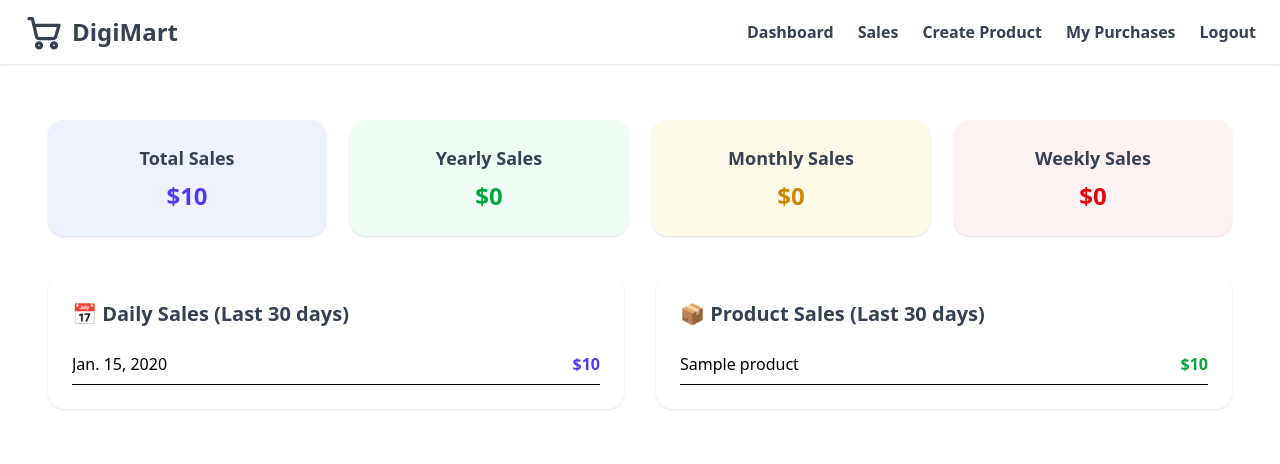
After one commit to tamim-vaiya/DigiMart-django, a Django app: page /sales/ in a window 1280 px wide. The commit adds this page. Shown: the top 464 px of the page. Run offline with Django 5.2, Linux system fonts and the light colour scheme; a user stored in the database is signed in; tables that the repository leaves empty hold one stand-in row (values such as "Sample post"); some libraries are stand-ins or nearby versions.

Commit message:
Completed DigiMart Project

```diff
--- a/DigiMart/settings.py
+++ b/DigiMart/settings.py
@@ -38,6 +38,7 @@ ALLOWED_HOSTS = []
 INSTALLED_APPS = [
     'core',
     "widget_tweaks",
+    'django.contrib.humanize',
     'django.contrib.admin',
     'django.contrib.auth',
     'django.contrib.contenttypes',
--- /dev/null
+++ b/core/templates/core/sales.html
@@ -0,0 +1,70 @@
+{% extends "base.html" %}
+{% load humanize %}
+
+{% block body %}
+<div class="max-w-7xl mx-auto px-6 py-8">
+
+    <!-- Sales Summary Cards -->
+    <div class="grid grid-cols-1 md:grid-cols-4 gap-6 mb-10">
+        <div class="p-6 bg-indigo-50 rounded-2xl shadow text-center">
+            <h2 class="text-lg font-semibold text-gray-700">Total Sales</h2>
+            <p class="text-2xl font-bold text-indigo-600 mt-2">
+                ${{ total_sales.amount__sum|default:0|intcomma }}
+            </p>
+        </div>
+        <div class="p-6 bg-green-50 rounded-2xl shadow text-center">
+            <h2 class="text-lg font-semibold text-gray-700">Yearly Sales</h2>
+            <p class="text-2xl font-bold text-green-600 mt-2">
+                ${{ yearly_sales.amount__sum|default:0|intcomma }}
+            </p>
+        </div>
+        <div class="p-6 bg-yellow-50 rounded-2xl shadow text-center">
+            <h2 class="text-lg font-semibold text-gray-700">Monthly Sales</h2>
+            <p class="text-2xl font-bold text-yellow-600 mt-2">
+                ${{ monthly_sales.amount__sum|default:0|intcomma }}
+            </p>
+        </div>
+        <div class="p-6 bg-red-50 rounded-2xl shadow text-center">
+            <h2 class="text-lg font-semibold text-gray-700">Weekly Sales</h2>
+            <p class="text-2xl font-bold text-red-600 mt-2">
+                ${{ weekly_sales.amount__sum|default:0|intcomma }}
+            </p>
+        </div>
+    </div>
+
+    <!-- Sales Breakdown -->
+    <div class="grid grid-cols-1 md:grid-cols-2 gap-8">
+
+        <!-- Daily Sales -->
+        <div class="bg-white p-6 rounded-2xl shadow">
+            <h2 class="text-xl font-semibold text-gray-700 mb-4">📅 Daily Sales (Last 30 days)</h2>
+            <div class="space-y-2 max-h-80 overflow-y-auto">
+                {% for sale in daily_sales_sum %}
+                    <div class="flex justify-between border-b py-2">
+                        <span>{{ sale.created_on__date }}</span>
+                        <span class="font-semibold text-indigo-600">${{ sale.total|intcomma }}</span>
+                    </div>
+                {% empty %}
+                    <p class="text-gray-500">No sales recorded.</p>
+                {% endfor %}
+            </div>
+        </div>
+
+        <!-- Product Sales -->
+        <div class="bg-white p-6 rounded-2xl shadow">
+            <h2 class="text-xl font-semibold text-gray-700 mb-4">📦 Product Sales (Last 30 days)</h2>
+            <div class="space-y-2 max-h-80 overflow-y-auto">
+                {% for product in product_sales_sum %}
+                    <div class="flex justify-between border-b py-2">
+                        <span>{{ product.product__name }}</span>
+                        <span class="font-semibold text-green-600">${{ product.total|intcomma }}</span>
+                    </div>
+                {% empty %}
+                    <p class="text-gray-500">No product sales recorded.</p>
+                {% endfor %}
+            </div>
+        </div>
+    </div>
+
+</div>
+{% endblock body %}
--- a/core/urls.py
+++ b/core/urls.py
@@ -1,5 +1,5 @@
 from django.urls import path
-from .views import index, detail, payment_success_view, payment_failed_view, create_checkout_session, create_product, product_edit, product_delete, dashboard, register, invalid_response, my_purchases
+from .views import index, detail, payment_success_view, payment_failed_view, create_checkout_session, create_product, product_edit, product_delete, dashboard, register, invalid_response, my_purchases, sales
 from django.contrib.auth import views as auth_views
 
 urlpatterns = [
@@ -17,4 +17,5 @@ urlpatterns = [
     path('logout/', auth_views.LogoutView.as_view(template_name='core/logout.html'), name='logout'),
     path('invalid/', invalid_response, name='invalid'),
     path('my-purchases/', my_purchases, name='my_purchases'),
+    path('sales/', sales, name='sales'),
 ]
--- a/core/views.py
+++ b/core/views.py
@@ -7,6 +7,7 @@ from django.urls import reverse
 from django.http import JsonResponse, HttpResponseNotFound
 from .forms import ProductForm, UserRagistrationForm
 from django.db.models import Sum, Count, Q
+import datetime
 
 # Create your views here.
 def index(request):
@@ -126,3 +127,30 @@ def invalid_response(request):
 def my_purchases(request):
     orders = OrderDetail.objects.all()
     return render(request, 'core/my_purchases.html', {'orders':orders})
+
+def sales(request):
+    orders = OrderDetail.objects.filter(product__seller=request.user, has_paid=True)
+    total_sales = orders.aggregate(Sum('amount'))
+
+    # weekly sales sum
+    last_week = datetime.date.today() - datetime.timedelta(days=7)
+    orders = OrderDetail.objects.filter(product__seller=request.user, has_paid=True, created_on__gt=last_week)
+    weekly_sales = orders.aggregate(Sum('amount'))
+
+    # monthly sales sum
+    today = datetime.date.today() - datetime.timedelta(days=30)
+    orders = OrderDetail.objects.filter(product__seller=request.user, has_paid=True, created_on__year=today.year, created_on__month=today.month)
+    monthly_sales = orders.aggregate(Sum('amount'))
+
+    # 365 day sales sum
+    last_year = datetime.date.today() - datetime.timedelta(days=365)
+    orders = OrderDetail.objects.filter(product__seller=request.user, has_paid=True, created_on__gt=last_year)
+    yearly_sales = orders.aggregate(Sum('amount'))
+
+    # Everyday sum for the last 30 days
+    daily_sales_sum = OrderDetail.objects.filter(product__seller=request.user, has_paid=True).values('created_on__date').order_by('created_on__date').annotate(total=Sum('amount'))
+
+    # Product sales sum for the last 30 days
+    product_sales_sum = OrderDetail.objects.filter(product__seller=request.user, has_paid=True).values('product__name').order_by('product__name').annotate(total=Sum('amount'))
+
+    return render(request, 'core/sales.html', {'total_sales': total_sales, 'yearly_sales': yearly_sales, 'monthly_sales': monthly_sales, 'weekly_sales': weekly_sales, 'daily_sales_sum':daily_sales_sum, 'product_sales_sum': product_sales_sum})
--- a/static/dist/styles.css
+++ b/static/dist/styles.css
@@ -7,13 +7,18 @@
       "Segoe UI Emoji", "Segoe UI Symbol", "Noto Color Emoji";
     --font-mono: ui-monospace, SFMono-Regular, Menlo, Monaco, Consolas, "Liberation Mono",
       "Courier New", monospace;
+    --color-red-50: oklch(97.1% 0.013 17.38);
     --color-red-500: oklch(63.7% 0.237 25.331);
     --color-red-600: oklch(57.7% 0.245 27.325);
+    --color-yellow-50: oklch(98.7% 0.026 102.212);
     --color-yellow-500: oklch(79.5% 0.184 86.047);
+    --color-yellow-600: oklch(68.1% 0.162 75.834);
+    --color-green-50: oklch(98.2% 0.018 155.826);
     --color-green-500: oklch(72.3% 0.219 149.579);
     --color-green-600: oklch(62.7% 0.194 149.214);
     --color-blue-500: oklch(62.3% 0.214 259.815);
     --color-blue-600: oklch(54.6% 0.245 262.881);
+    --color-indigo-50: oklch(96.2% 0.018 272.314);
     --color-indigo-500: oklch(58.5% 0.233 277.117);
     --color-indigo-600: oklch(51.1% 0.262 276.966);
     --color-indigo-700: oklch(45.7% 0.24 277.023);
@@ -32,10 +37,13 @@
     --container-md: 28rem;
     --container-lg: 32rem;
     --container-6xl: 72rem;
+    --container-7xl: 80rem;
     --text-sm: 0.875rem;
     --text-sm--line-height: calc(1.25 / 0.875);
     --text-lg: 1.125rem;
     --text-lg--line-height: calc(1.75 / 1.125);
+    --text-xl: 1.25rem;
+    --text-xl--line-height: calc(1.75 / 1.25);
     --text-2xl: 1.5rem;
     --text-2xl--line-height: calc(2 / 1.5);
     --text-3xl: 1.875rem;
@@ -291,6 +299,9 @@
   .h-96 {
     height: calc(var(--spacing) * 96);
   }
+  .max-h-80 {
+    max-height: calc(var(--spacing) * 80);
+  }
   .min-h-screen {
     min-height: 100vh;
   }
@@ -302,6 +313,9 @@
   }
   .max-w-6xl {
     max-width: var(--container-6xl);
+  }
+  .max-w-7xl {
+    max-width: var(--container-7xl);
   }
   .max-w-lg {
     max-width: var(--container-lg);
@@ -347,6 +361,13 @@
   }
   .gap-8 {
     gap: calc(var(--spacing) * 8);
+  }
+  .space-y-2 {
+    :where(& > :not(:last-child)) {
+      --tw-space-y-reverse: 0;
+      margin-block-start: calc(calc(var(--spacing) * 2) * var(--tw-space-y-reverse));
+      margin-block-end: calc(calc(var(--spacing) * 2) * calc(1 - var(--tw-space-y-reverse)));
+    }
   }
   .space-y-5 {
     :where(& > :not(:last-child)) {
@@ -407,6 +428,9 @@
   .overflow-hidden {
     overflow: hidden;
   }
+  .overflow-y-auto {
+    overflow-y: auto;
+  }
   .rounded-2xl {
     border-radius: var(--radius-2xl);
   }
@@ -422,6 +446,10 @@
   .border {
     border-style: var(--tw-border-style);
     border-width: 1px;
+  }
+  .border-b {
+    border-bottom-style: var(--tw-border-style);
+    border-bottom-width: 1px;
   }
   .border-none {
     --tw-border-style: none;
@@ -448,8 +476,17 @@
   .bg-gray-300 {
     background-color: var(--color-gray-300);
   }
+  .bg-green-50 {
+    background-color: var(--color-green-50);
+  }
+  .bg-indigo-50 {
+    background-color: var(--color-indigo-50);
+  }
   .bg-indigo-600 {
     background-color: var(--color-indigo-600);
+  }
+  .bg-red-50 {
+    background-color: var(--color-red-50);
   }
   .bg-red-500 {
     background-color: var(--color-red-500);
@@ -459,6 +496,9 @@
   }
   .bg-white {
     background-color: var(--color-white);
+  }
+  .bg-yellow-50 {
+    background-color: var(--color-yellow-50);
   }
   .object-cover {
     object-fit: cover;
@@ -499,6 +539,9 @@
   .py-6 {
     padding-block: calc(var(--spacing) * 6);
   }
+  .py-8 {
+    padding-block: calc(var(--spacing) * 8);
+  }
   .py-10 {
     padding-block: calc(var(--spacing) * 10);
   }
@@ -524,6 +567,10 @@
     font-size: var(--text-sm);
     line-height: var(--tw-leading, var(--text-sm--line-height));
   }
+  .text-xl {
+    font-size: var(--text-xl);
+    line-height: var(--tw-leading, var(--text-xl--line-height));
+  }
   .font-bold {
     --tw-font-weight: var(--font-weight-bold);
     font-weight: var(--font-weight-bold);
@@ -535,6 +582,9 @@
   .font-semibold {
     --tw-font-weight: var(--font-weight-semibold);
     font-weight: var(--font-weight-semibold);
+  }
+  .text-gray-400 {
+    color: var(--color-gray-400);
   }
   .text-gray-500 {
     color: var(--color-gray-500);
@@ -568,6 +618,12 @@
   }
   .text-yellow-500 {
     color: var(--color-yellow-500);
+  }
+  .text-yellow-600 {
+    color: var(--color-yellow-600);
+  }
+  .italic {
+    font-style: italic;
   }
   .shadow {
     --tw-shadow: 0 1px 3px 0 var(--tw-shadow-color, rgb(0 0 0 / 0.1)), 0 1px 2px -1px var(--tw-shadow-color, rgb(0 0 0 / 0.1));
@@ -779,6 +835,11 @@
   .md\:grid-cols-3 {
     @media (width >= 48rem) {
       grid-template-columns: repeat(3, minmax(0, 1fr));
+    }
+  }
+  .md\:grid-cols-4 {
+    @media (width >= 48rem) {
+      grid-template-columns: repeat(4, minmax(0, 1fr));
     }
   }
   .md\:text-4xl {
--- a/templates/base.html
+++ b/templates/base.html
@@ -24,8 +24,7 @@
         <!-- Right: Links -->
         <div class="flex space-x-6 text-gray-700 font-bold">
             <a href="{% url 'dashboard' %}" class="hover:text-indigo-600">Dashboard</a>
-            <a href="" class="hover:text-indigo-600">Sales</a>
-            <a href="" class="hover:text-indigo-600">Orders</a>
+            <a href="{% url 'sales' %}" class="hover:text-indigo-600">Sales</a>
             <a href="{% url 'create_product' %}" class="hover:text-indigo-600">Create Product</a>
             <a href="{% url 'my_purchases' %}" class="hover:text-indigo-600">My Purchases</a>
             <!-- Logout -->
```
